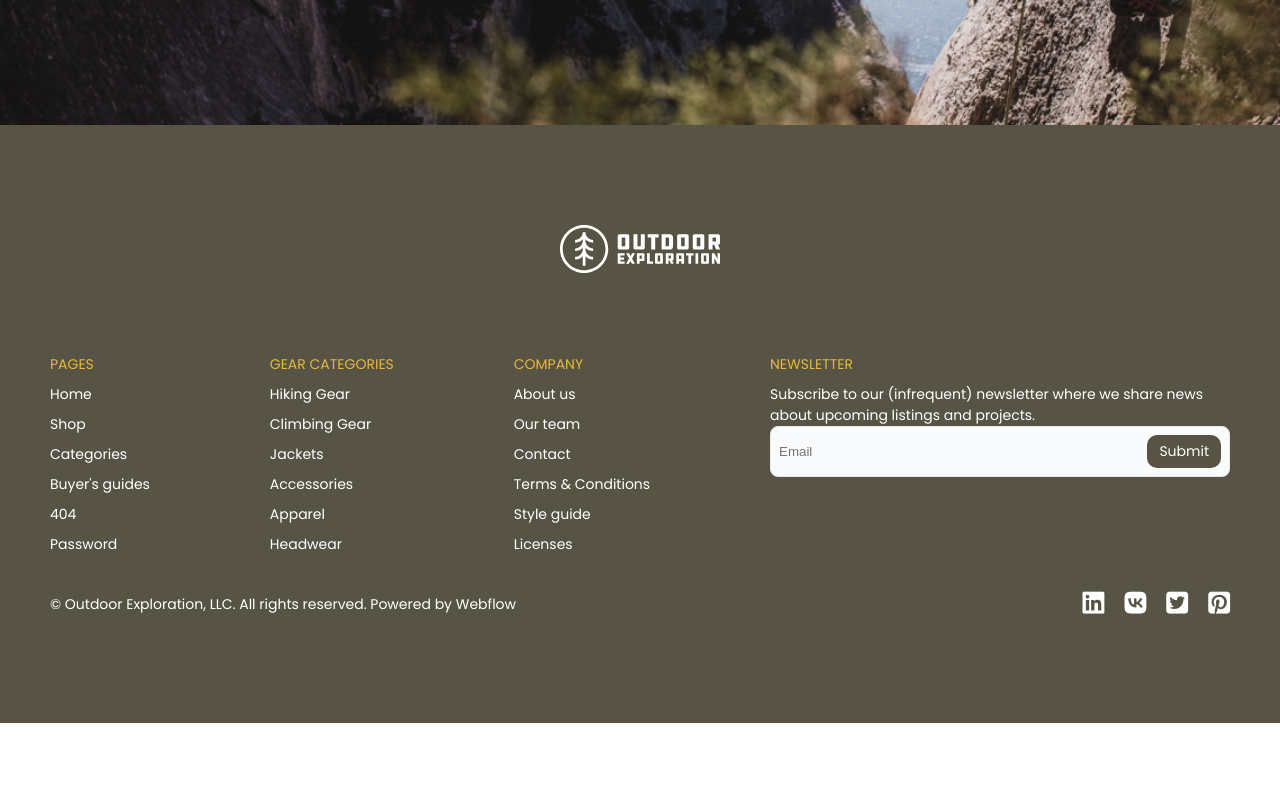
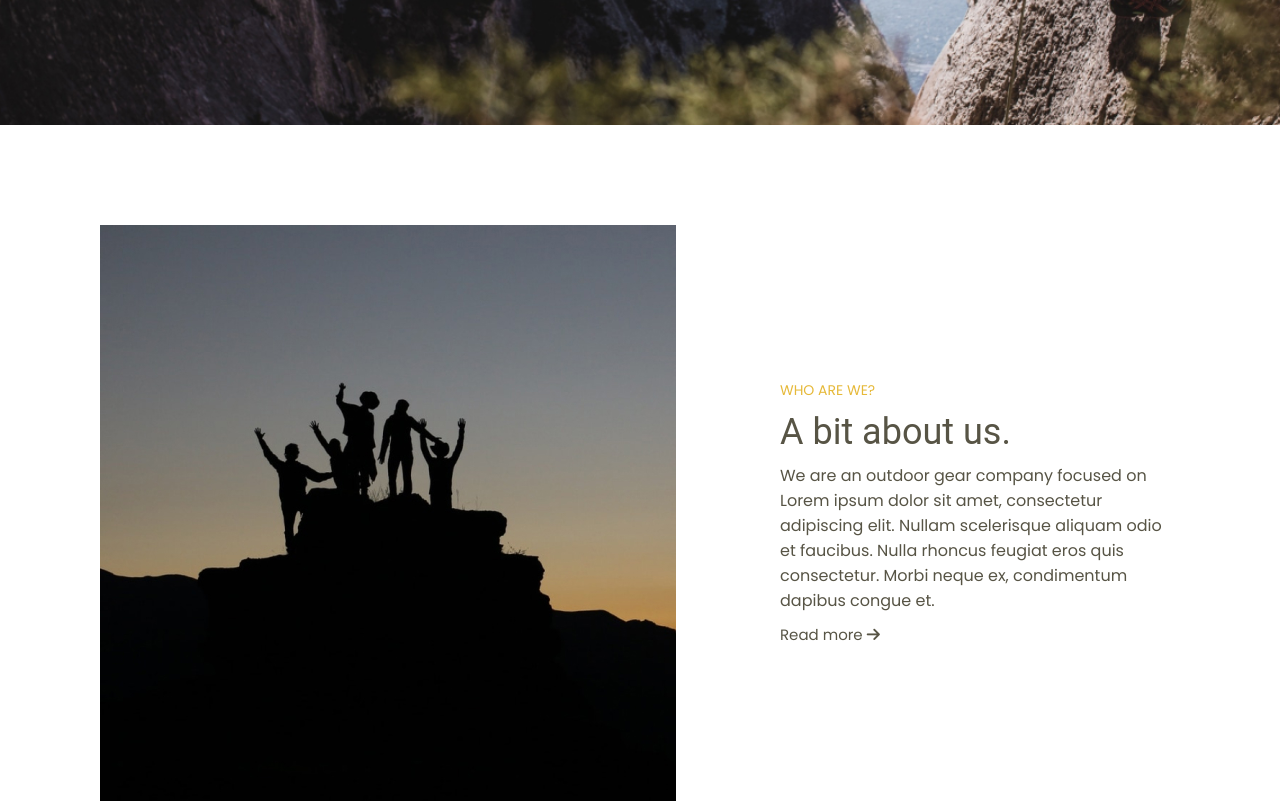
Before and after one commit to k-eliz/outdoor, a plain HTML site: page index.html in a window 1280 px wide. Shown: the part 680-1484 px from the top of the page. Before the commit the page ends 1403 px from the top, so only its background shows below. Drawn offline with Linux system fonts and the light colour scheme.

Commit message:
added about-us section

```diff
--- a/css/style.css
+++ b/css/style.css
@@ -116,6 +116,43 @@ body {
   color: #caccd1;
 }
 
+.about-us {
+  display: flex;
+  gap: 104px;
+  padding: 100px;
+}
+
+.about-us__info {
+  display: flex;
+  flex-direction: column;
+  justify-content: center;
+  gap: 10px;
+}
+
+.about-us__subtitle {
+  text-transform: uppercase;
+  color: #e6b939;
+}
+
+.about-us__title {
+  font-size: 36px;
+  color: #575445;
+  font-family: "Roboto";
+}
+
+.about-us__text {
+  font-size: 16px;
+  color: #575445;
+}
+
+.about-us__more {
+  font-size: 15px;
+  color: #575445;
+  display: flex;
+  gap: 4px;
+  align-items: center;
+}
+
 .footer {
   display: flex;
   background-color: #575445;
--- a/index.html
+++ b/index.html
@@ -65,6 +65,22 @@
               Lorem ipsum dolor sit amet, consectetur adipiscing elit.
               Suspendisse varius enim in eros elementum tristique.
             </div>
+          </div>
+        </div>
+        <div class="about-us">
+          <img class="about-us__img" src="images/about-us.jpg" alt="" />
+          <div class="about-us__info">
+            <div class="about-us__subtitle">Who are we?</div>
+            <div class="about-us__title">A bit about us.</div>
+            <div class="about-us__text">
+              We are an outdoor gear company focused on Lorem ipsum dolor sit
+              amet, consectetur adipiscing elit. Nullam scelerisque aliquam odio
+              et faucibus. Nulla rhoncus feugiat eros quis consectetur. Morbi
+              neque ex, condimentum dapibus congue et.
+            </div>
+            <a href="#" class="about-us__more">
+              Read more<i class="fa-solid fa-arrow-right"></i>
+            </a>
           </div>
         </div>
       </div>
```
Also changed, not shown: images/about-us.jpg (added).
